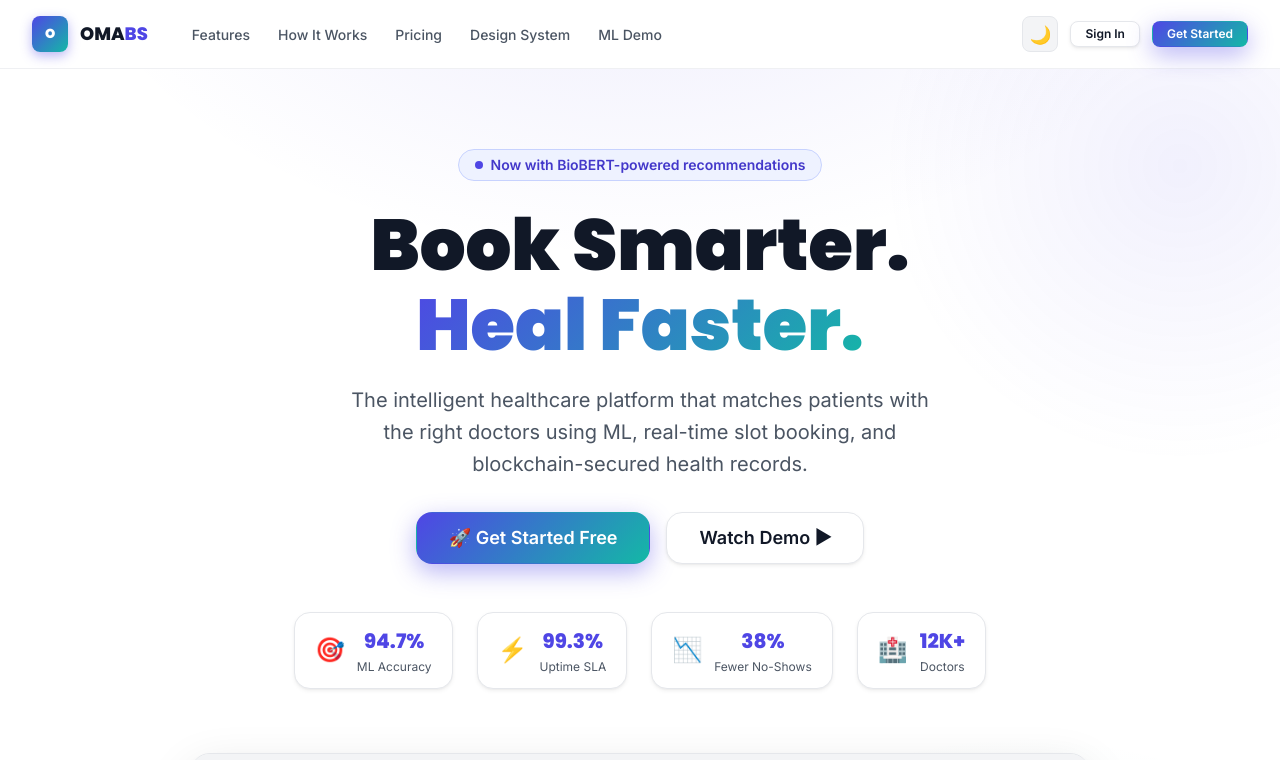
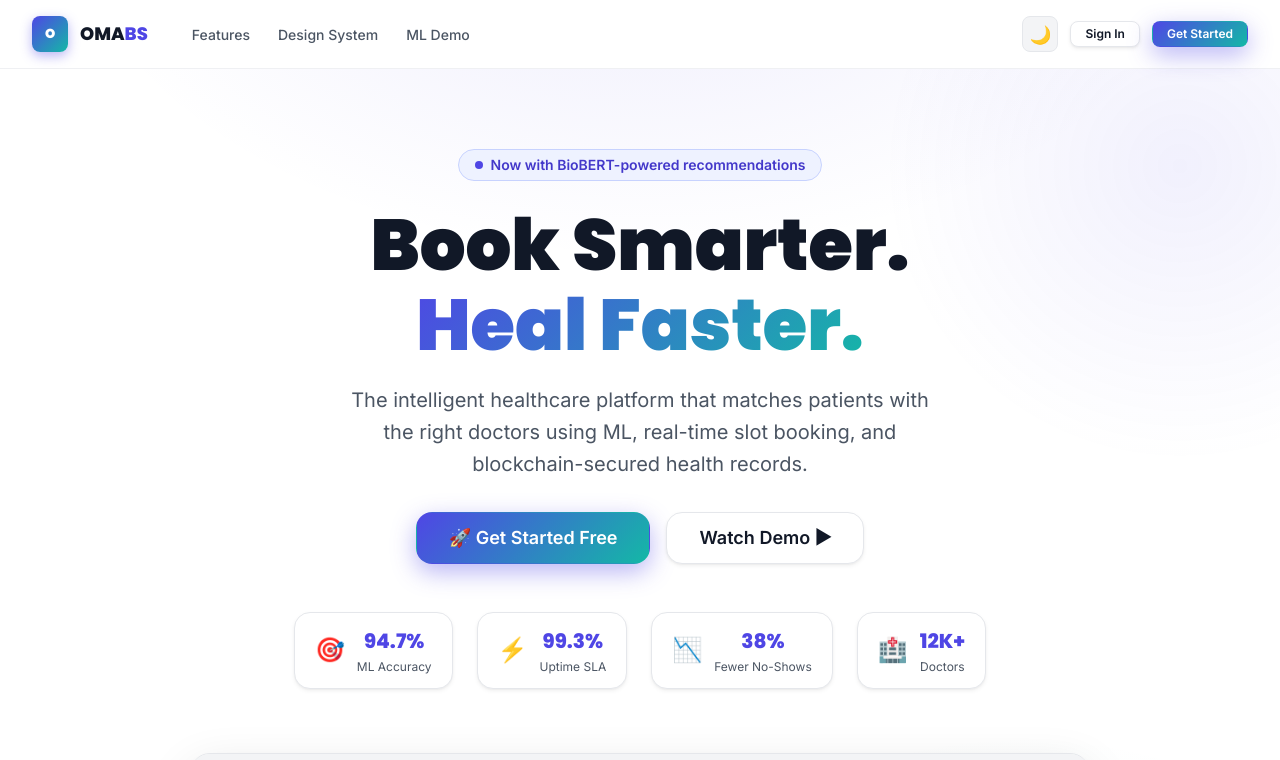
Before and after one commit to Naveenkm07/Online-Medical-Appointment-Booking-System, a React (Vite) app: page /landing in a window 1280 px wide. Shown: the top 760 px of the page. Built offline with nearby package versions, Linux system fonts and the light colour scheme.

Commit message:
Update landing navigation: remove pricing/how-it-works, make Features scroll to section

```diff
--- a/src/pages/public/LandingPage/LandingFeatures.jsx
+++ b/src/pages/public/LandingPage/LandingFeatures.jsx
@@ -9,7 +9,7 @@ export default function LandingFeatures() {
   ];
 
   return (
-    <section className="section">
+    <section id="features" className="section">
       <div className="section-header">
         <div className="section-label">Platform Features</div>
         <h2 className="section-title">Everything your clinic needs</h2>
--- a/src/pages/public/LandingPage/LandingNav.jsx
+++ b/src/pages/public/LandingPage/LandingNav.jsx
@@ -13,9 +13,7 @@ export default function LandingNav() {
           <div className="nav-brand">OMA<span>BS</span></div>
         </div>
         <div className="nav-links">
-          <button className="nav-link">Features</button>
-          <button className="nav-link">How It Works</button>
-          <button className="nav-link">Pricing</button>
+          <button className="nav-link" onClick={() => document.getElementById('features')?.scrollIntoView({ behavior: 'smooth' })}>Features</button>
           <button className="nav-link" onClick={() => navigate('/design-system')}>Design System</button>
           <button className="nav-link" onClick={() => navigate('/ml-viz')}>ML Demo</button>
         </div>
```
